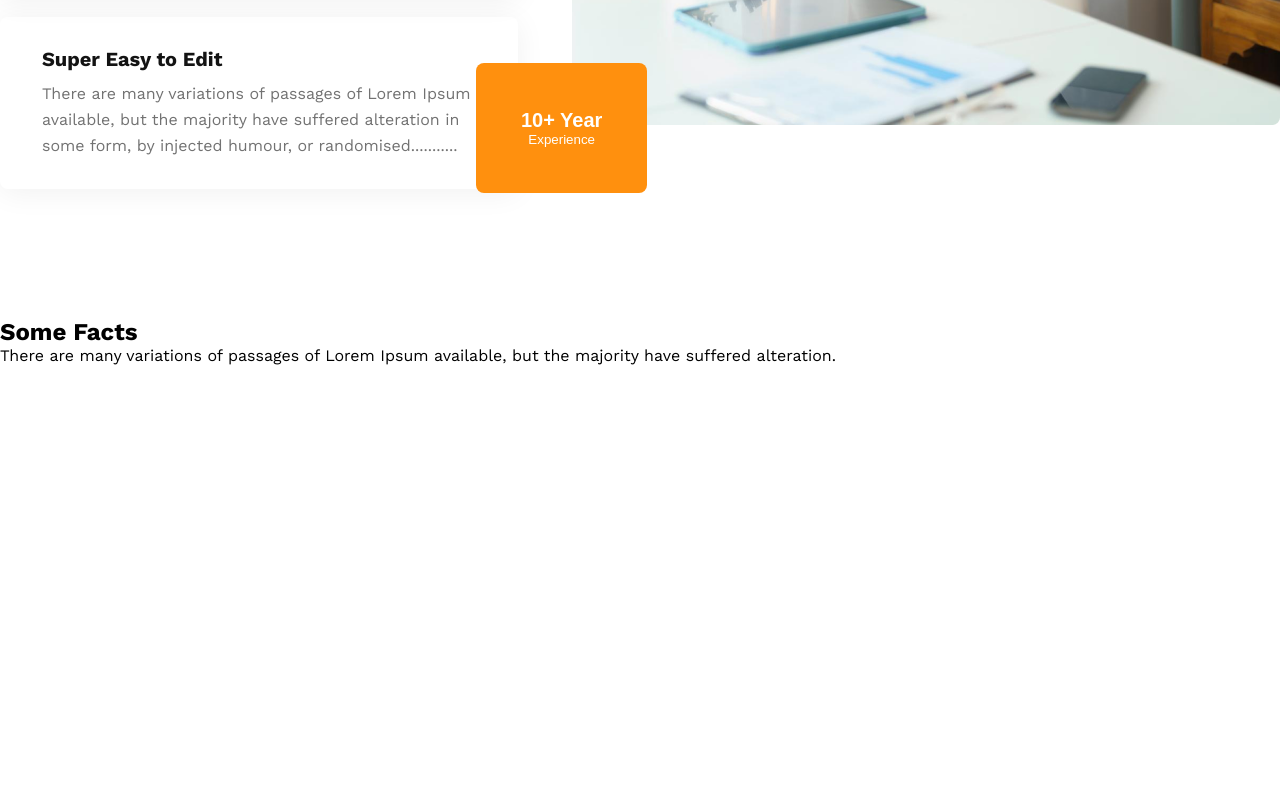
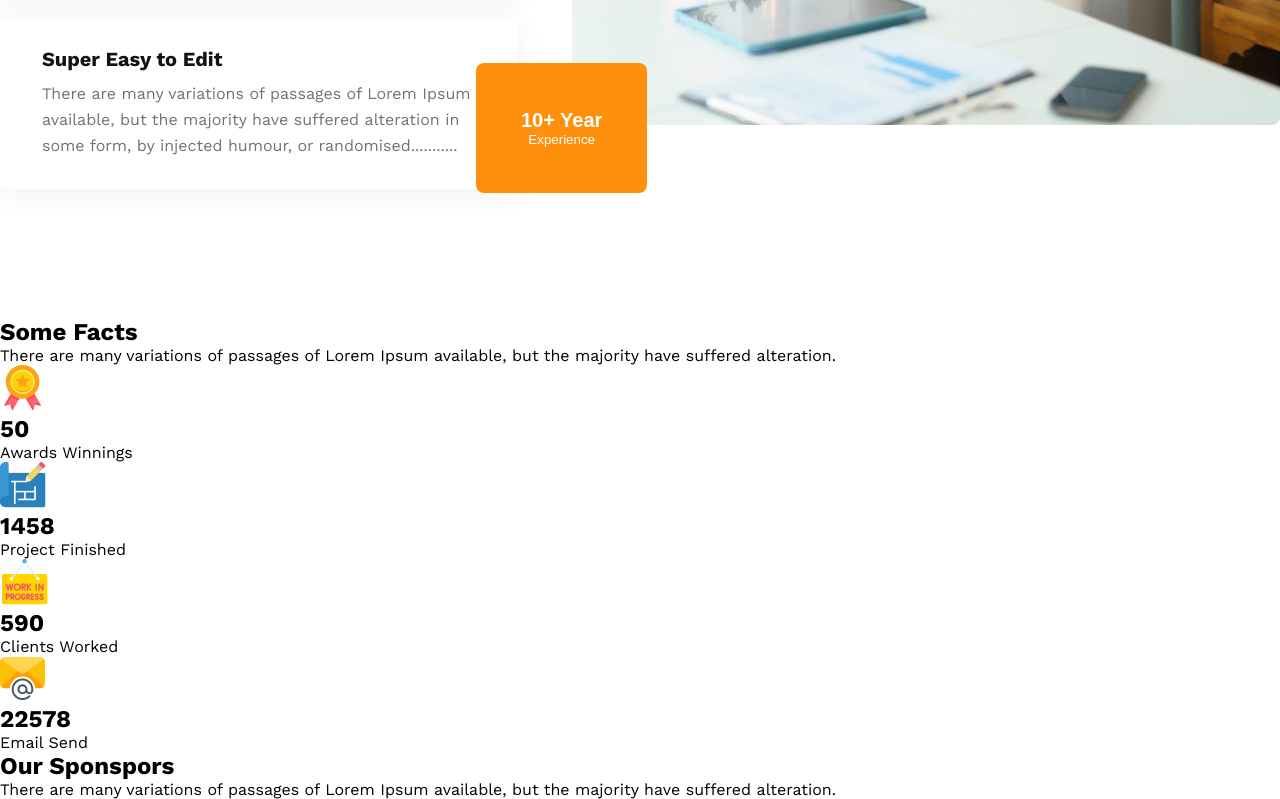
Before and after one commit to mdhabiburrahmn/architect_webpage, a plain HTML site: page index.html in a window 1280 px wide. Shown: the part 3150-3949 px from the top of the page. Before the commit the page ends 3515 px from the top, so only its background shows below. Drawn offline with nearby package versions, Linux system fonts and the light colour scheme.

Commit message:
All the sections of the fact section and sponsered section have been created.

```diff
--- a/index.html
+++ b/index.html
@@ -102,6 +102,33 @@
                 <h1 class="fact-title">Some Facts</h1>
                 <p class="title-decription">There are many variations of passages of Lorem Ipsum available, but the majority have suffered alteration.</p>
             </div>
+
+            <div class="fact-card-section">
+                <div class="fact-card">
+                    <img src="./images/icons/ribon.png">
+                    <h1>50</h1>
+                    <p>Awards Winnings</p>
+                </div>
+                <div class="fact-card">
+                    <img src="./images/icons/projects.png">
+                    <h1>1458</h1>
+                    <p>Project Finished</p>
+                </div>
+                <div class="fact-card">
+                    <img src="./images/icons/customers.png">
+                    <h1>590</h1>
+                    <p>Clients Worked</p>
+                </div>
+                <div class="fact-card">
+                    <img src="./images/icons/email.png">
+                    <h1>22578</h1>
+                    <p>Email Send</p>
+                </div>
+            </div>
+            <div class="sponser-section">
+                <h1 class="sponsered-title">Our Sponspors</h1>
+                <p class="sponsered-text">There are many variations of passages of Lorem Ipsum available, but the majority have suffered alteration.</p>
+            </div>
         </section>
 
     </main>
```
